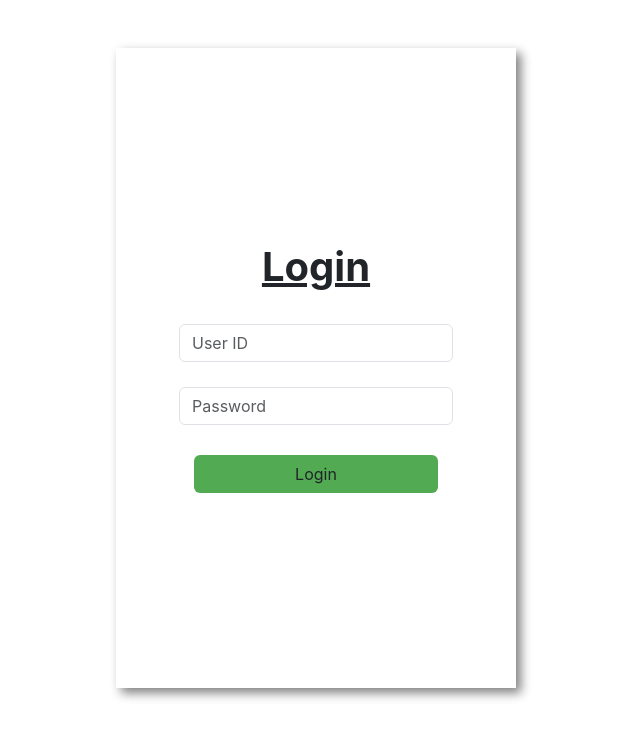
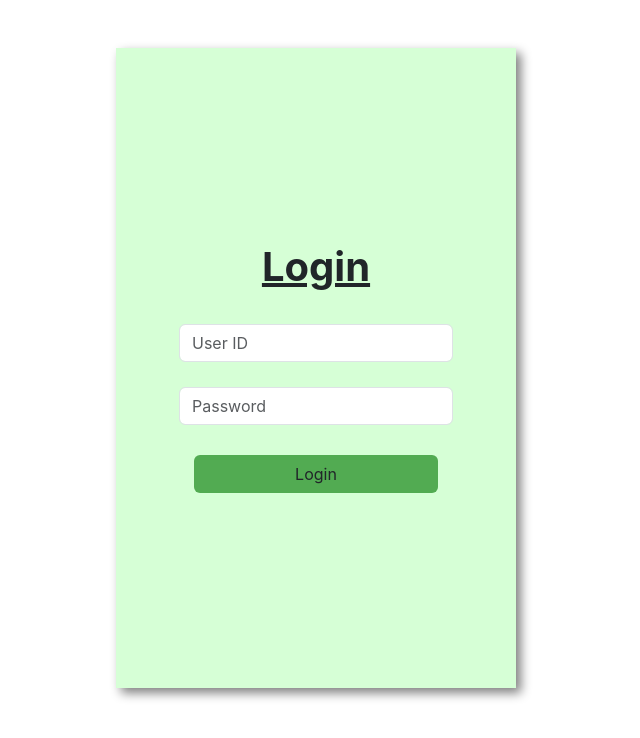
Before and after one commit to Abhinav-Palakadavath/react-employee, a React (Create React App) app: page / in a window 1280 px wide. Shown: the top 738 px of the page, without its empty margins (324-964 px from the left). Built offline with nearby package versions, Linux system fonts and the light colour scheme.

Commit message:
Update App.css

```diff
--- a/src/App.css
+++ b/src/App.css
@@ -1,5 +1,5 @@
 .login .container {
-  background-color: #ffffff;
+  background-color: rgb(214, 255, 214);
   margin-top: 3em;
   width: 25em;
   display: flex;
@@ -17,7 +17,7 @@
 }
 
 .employee-details .container {
-  background-color: rgb(211, 211, 211);
+  background-color: rgb(214, 255, 214);
   margin-top: 3em;
   width: 25em;
   display: flex;
```
